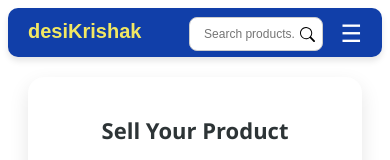
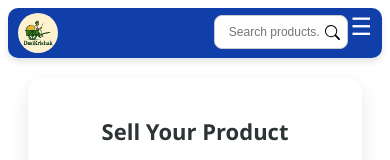
Before and after one commit to verma952/desi-krishak, a React (Vite) app in the folder frontend/: page /sell in a window 390 px wide. Shown: the top 160 px of the page. Built offline with nearby package versions, Linux system fonts and the light colour scheme; no server answers.

Commit message:
distance calculation update

```diff
--- a/frontend/src/components/CategoryProducts.jsx
+++ b/frontend/src/components/CategoryProducts.jsx
@@ -1,14 +1,32 @@
 import React, { useEffect, useState } from "react";
-import { useParams } from "react-router-dom";
+import { useParams, useLocation } from "react-router-dom";
 import axios from "axios";
 import "./CategoryProducts.css";
-import { useLocation } from "react-router-dom";
 
 const URL = import.meta.env.VITE_API_URL;
+
+// Helper function to calculate distance using Haversine formula
+const getDistanceInKm = (lat1, lon1, lat2, lon2) => {
+  const R = 6371; // Radius of Earth in km
+  const toRad = (value) => (value * Math.PI) / 180;
+
+  const dLat = toRad(lat2 - lat1);
+  const dLon = toRad(lon2 - lon1);
+
+  const a =
+    Math.sin(dLat / 2) ** 2 +
+    Math.cos(toRad(lat1)) * Math.cos(toRad(lat2)) *
+    Math.sin(dLon / 2) ** 2;
+
+  const c = 2 * Math.atan2(Math.sqrt(a), Math.sqrt(1 - a));
+  return R * c;
+};
+
 function CategoryProducts() {
   const { category } = useParams();
   const [products, setProducts] = useState([]);
   const [loading, setLoading] = useState(true);
+  const userLocation = useLocation();
 
   useEffect(() => {
     const fetchCategoryProducts = async () => {
@@ -27,13 +45,13 @@ function CategoryProducts() {
   }, [category]);
 
   const readableCategory = category.replace(/([a-z])([A-Z])/g, "$1 $2");
-  const [distance, setDistance] = useState(null);
- const userLocation = useLocation();
-
 
   return (
     <div className="category-products-page">
-      <h2>Products in {readableCategory.charAt(0).toUpperCase() + readableCategory.slice(1)}</h2>
+      <h2>
+        Products in {readableCategory.charAt(0).toUpperCase() + readableCategory.slice(1)}
+      </h2>
+
       {loading ? (
         <p>Loading...</p>
       ) : products.length > 0 ? (
@@ -43,7 +61,7 @@ function CategoryProducts() {
               <img
                 src={
                   product.images && product.images[0]
-                  ? `${URL}/${product.images[0].replace(/\\/g, '/')}`  // normalize Windows paths too
+                    ? `${URL}/${product.images[0].replace(/\\/g, "/")}`
                     : "/images/default.jpg"
                 }
                 alt={product.name}
@@ -53,42 +71,41 @@ function CategoryProducts() {
               <p>₹{product.price}</p>
               <p>{product.details}</p>
               <p className="product-village">
-                Village: {product.village ? product.village : "Not specified"}
+                Village: {product.village || "Not specified"}
               </p>
               <p className="product-category">Category: {product.category}</p>
+
               {product.showMyProducts && (
                 <p className="product-label">Your Listing</p>
               )}
-              {/* get the current distance from the user to the product in real time */}
-              {/* village */}
+
+              {/* Distance calculation */}
               <div className="product-distance">
                 <p>Distance from you:</p>
                 {(() => {
                   const location = product.location;
-                if (location && userLocation.state && userLocation.state.userLocation) {
-                  const userLat = userLocation.state.userLocation.latitude;
-                  const userLng = userLocation.state.userLocation.longitude;
-                  const productLat = location.latitude;
-                  const productLng = location.longitude;
-
-                  // Calculate distance using Haversine formula
-                  const R = 6371; // Radius of the Earth in km
-                  const dLat = (productLat - userLat) * (Math.PI / 180);
-                  const dLng = (productLng - userLng) * (Math.PI / 180);
-                  const a =
-                    Math.sin(dLat / 2) * Math.sin(dLat / 2) +
-                    Math.cos(userLat * (Math.PI / 180)) *
-                      Math.cos(productLat * (Math.PI / 180)) *
-                      Math.sin(dLng / 2) *
-                      Math.sin(dLng / 2);
-                  const c = 2 * Math.atan2(Math.sqrt(a), Math.sqrt(1 - a));
-                  const distance = R * c; // Distance in km
-
+const userLoc = userLocation?.state?.userLocation;
+if (
+  location &&
+  typeof location.lat === "number" &&
+  typeof location.lng === "number" &&
+  userLoc &&
+  typeof userLoc.latitude === "number" &&
+  typeof userLoc.longitude === "number"
+) {
+  const distance = getDistanceInKm(
+    userLoc.latitude,
+    userLoc.longitude,
+    location.lat,
+    location.lng
+  );
   return <span>{distance.toFixed(2)} km</span>;
 }
+
                   return <span>Not available</span>;
                 })()}
               </div>
+
               <p className="product-date">
                 {new Date(product.timestamp).toLocaleDateString("en-IN", {
                   day: "numeric",
@@ -96,9 +113,8 @@ function CategoryProducts() {
                   year: "numeric",
                 })}
               </p>
-              {/* phone number for direct contact */}
               <p className="product-contact">
-                Contact: {product.phone ? product.phone : "Not provided"}
+                Contact: {product.phone || "Not provided"}
               </p>
             </div>
           ))}
--- a/frontend/src/components/Navbar.css
+++ b/frontend/src/components/Navbar.css
@@ -4,7 +4,7 @@
     align-items: center;
     background-color: #113fa9;
     color: white;
-    padding: 12px 20px;
+    padding: 5px 10px;
     flex-wrap: wrap;
     font-family:Arial, Helvetica, sans-serif;
     box-shadow: 0 4px 6px rgba(0, 0, 0, 0.1);
@@ -12,12 +12,15 @@
 }
 
 .navbar-logo {
-    font-size: 26px;
-    font-weight: bold;
-    color: #f2e863;
     text-decoration: none;
+    width: 60px;
+    height: 60px;
 }
-
+.logo-image {
+    width: 100%;
+    height: 100%;
+    border-radius: 50%;
+}
 .navbar-links {
     gap: 0px;
     align-items: center;
@@ -57,11 +60,12 @@
     .navbar {
         flex-direction: column;
         align-items: flex-start;
-        height: 25px;
+        height: 40px;
 
     }
     .navbar-logo {
-        font-size: 20px;
+        width: 40px;
+        height: 40px;
     }
 
     .navbar-toggle {
@@ -101,6 +105,6 @@
         width: 30%;
         border-radius: 8px;
         position:relative;
-        margin-right: 25px;
+        margin:auto;
     }
 }
--- a/frontend/src/components/Navbar.jsx
+++ b/frontend/src/components/Navbar.jsx
@@ -29,7 +29,11 @@ function Navbar({ onSearch }) {
   return (
     <>
       <nav className='navbar'>
-        <div className="navbar-logo">desiKrishak</div>
+        <div className="navbar-logo">
+          <Link to="/" className="logo-link">
+            <img src="/images/desi-krishak-logo.jpg" alt="Logo" className="logo-image" />
+          </Link>
+        </div>
 
         <div className="searchbar">
           <SearchBar onSearch={onSearch} />
--- a/frontend/src/components/Sell/ImageUploader.jsx
+++ b/frontend/src/components/Sell/ImageUploader.jsx
@@ -3,7 +3,13 @@ import React, { useState } from 'react';
 function ImageUploader({ onUpload }) {
   const [images, setImages] = useState([null, null, null, null, null]);
 
+const MAX_FILE_SIZE = 1 * 1024 * 1024; // 1MB
   const handleImageChange = (index, file) => {
+    if (file && file.size > MAX_FILE_SIZE) {
+      alert(`Image size should not exceed 1MB. (${file.name} is too large)`);
+      return;
+    }
+
     const updatedImages = [...images];
     updatedImages[index] = file;
     setImages(updatedImages);
@@ -20,6 +26,9 @@ function ImageUploader({ onUpload }) {
     const validFiles = updatedImages.filter((img) => img !== null);
     onUpload(validFiles);
   };
+
+  // restrict image size that is comfortable with mongodb
+
 
   return (
     <div>
```
Also changed, not shown: frontend/public/images/desi-krishak-logo.jpg (added). Lines whose indentation alone changed are shown as unchanged.
